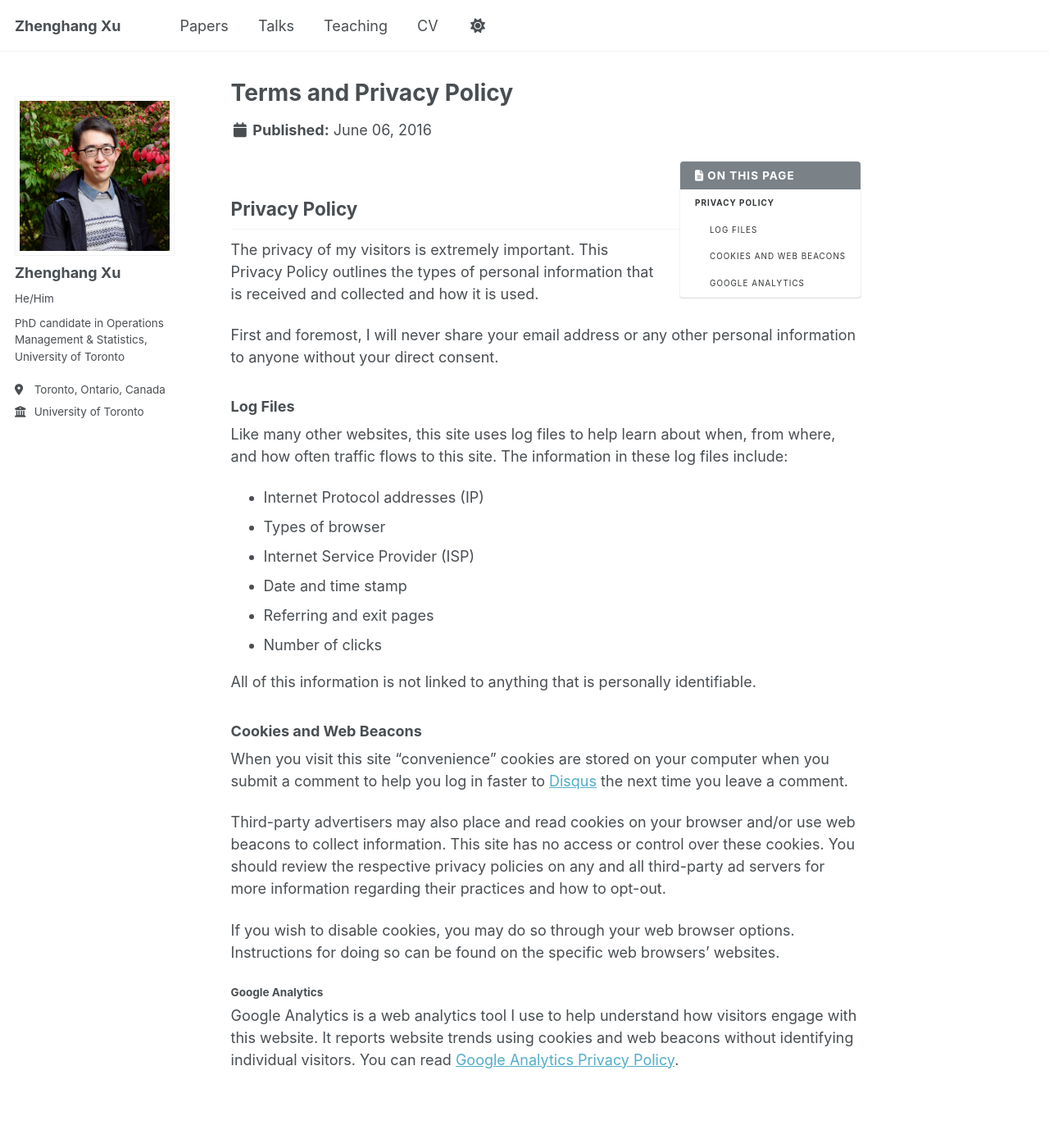
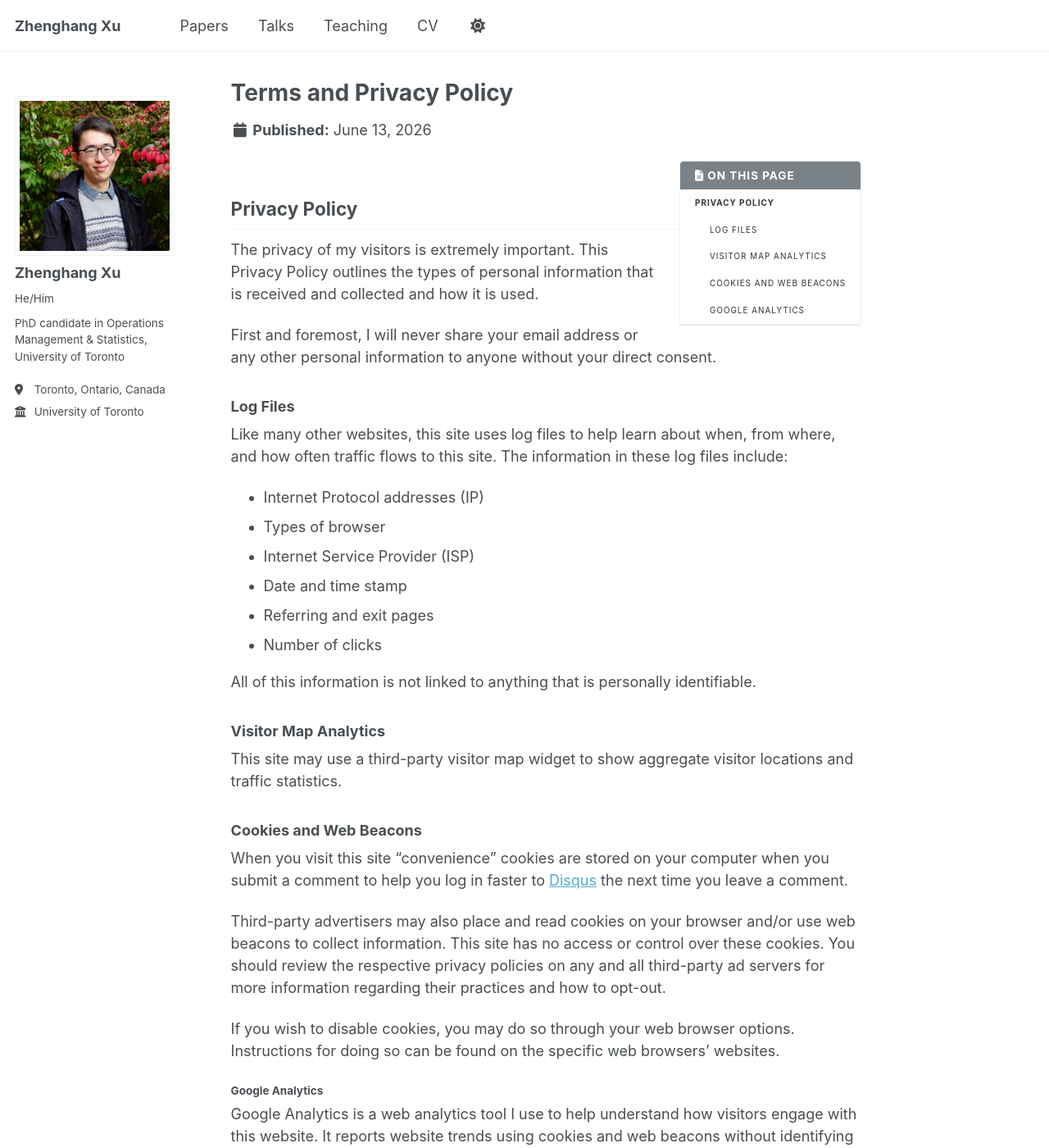
Before and after one commit to zhenghangxu-baymax/zhenghangxu-baymax.github.io, a Jekyll site: the page built from _pages/terms.md, in a window 1280 px wide and 1400 px high. Shown: the whole window at 82% size. Built offline with Jekyll 4.4.1, drawn with Linux system fonts in a browser that asks for light colours.

Commit message:
update visitor map

```diff
--- a/_pages/terms.md
+++ b/_pages/terms.md
@@ -1,7 +1,7 @@
 ---
 permalink: /terms/
 title: "Terms and Privacy Policy"
-modified: 2016-06-06
+modified: 2026-06-13
 ---
 
 {% include base_path %}
@@ -26,6 +26,10 @@ Like many other websites, this site uses log files to help learn about when, fro
 
 All of this information is not linked to anything that is personally identifiable.
 
+### Visitor Map Analytics
+
+This site may use a third-party visitor map widget to show aggregate visitor locations and traffic statistics.
+
 ### Cookies and Web Beacons
 
 When you visit this site "convenience" cookies are stored on your computer when you submit a comment to help you log in faster to [Disqus](http://disqus.com) the next time you leave a comment.
```
Also changed, not shown: _includes/mapmyvisitors.html (added, +24 -0 lines), _pages/about.md (+2 -0 lines), assets/css/main.scss (line endings or trailing spaces).
